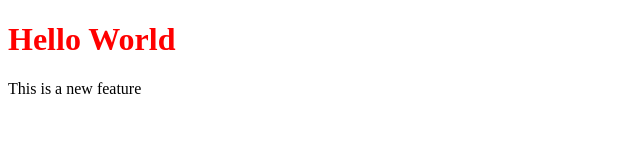
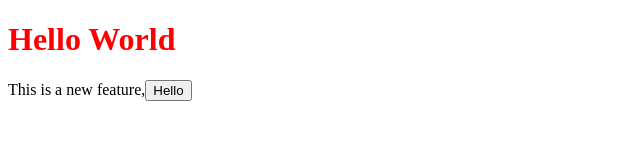
Before and after one commit to saralchaulagain/localrepo, a plain HTML site: page index.html in a window 1280 px wide. Shown: the whole page, without its empty margins (0-640 px from the left). Drawn offline with Linux system fonts and the light colour scheme.

Commit message:
Add button

```diff
--- a/index.html
+++ b/index.html
@@ -10,7 +10,7 @@
 
 <body>
     <h1>Hello World</h1>
-    <p>This is a new feature</p>
+    <p>This is a new feature,<button>Hello</button></p>
 </body>
 
 </html>
```
